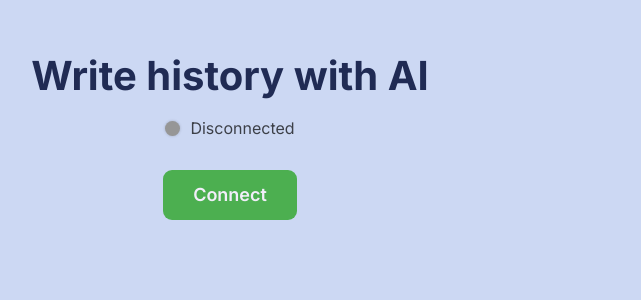
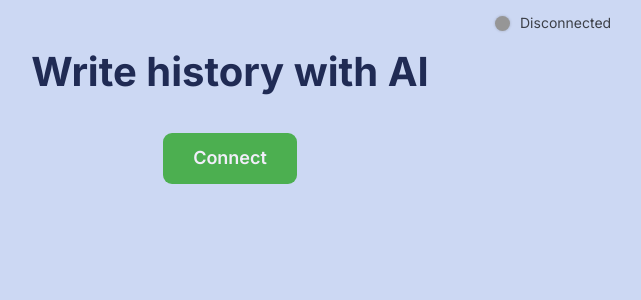
Before and after one commit to akselkristoffersen/llm-story-collab, a SvelteKit app in the folder frontend/: page / in a window 1280 px wide. Shown: the top 300 px of the page, without its empty margins (410-1051 px from the left). Built offline with nearby package versions, Linux system fonts and the light colour scheme.

Commit message:
Move connection status to top right

```diff
--- a/frontend/src/routes/+page.svelte
+++ b/frontend/src/routes/+page.svelte
@@ -53,15 +53,15 @@
 
 <div class="wrapper">
 
-<h1>Write history with AI</h1>
-
 <div class="connection-status">
 	<div
-	  class="status-light"
-	  style="background-color: {socketIsConnected ? 'var(--connect-color)' : '#969696'}"
+		class="status-light"
+		style="background-color: {socketIsConnected ? 'var(--connect-color)' : '#969696'}"
 	></div>
-	<p style="opacity: 0.7;">{socketIsConnected ? 'Connected' : 'Disconnected'}</p>
+	<p class="status-text">{socketIsConnected ? 'Connected' : 'Disconnected'}</p>
 </div>
+
+<h1>Write history with AI</h1>
 
 <Button on:click={connectToWebsocket} hidden={socketIsConnected || socketConnecting} styleType="connect">
 	Connect
@@ -102,14 +102,16 @@
 	h1 {
 		width: 70%;
 		text-align: center;
-		margin: 50px 0px 0px 0px;
+		margin: 0px 0px 20px 0px;
 		color: var(--title-color);
 		font-size: 40px;
 	}
 
 	.connection-status {
+		width: 100%;
 		display: flex;
 		align-items: center;
+		justify-content: flex-end;
 	}
 
 	.status-light {
@@ -121,8 +123,14 @@
 		box-shadow: 0 0 3px rgba(0, 0, 0, 0.2);
 	}
 
+	.status-text {
+		width: 110px;
+		opacity: 0.7;
+		font-size: 14px;
+	}
+
 	.history-field {
-		width: 80%;
+		width: 90%;
 		min-height: 100px;
 		max-height: 40vh;
 		background-color: white;
```
